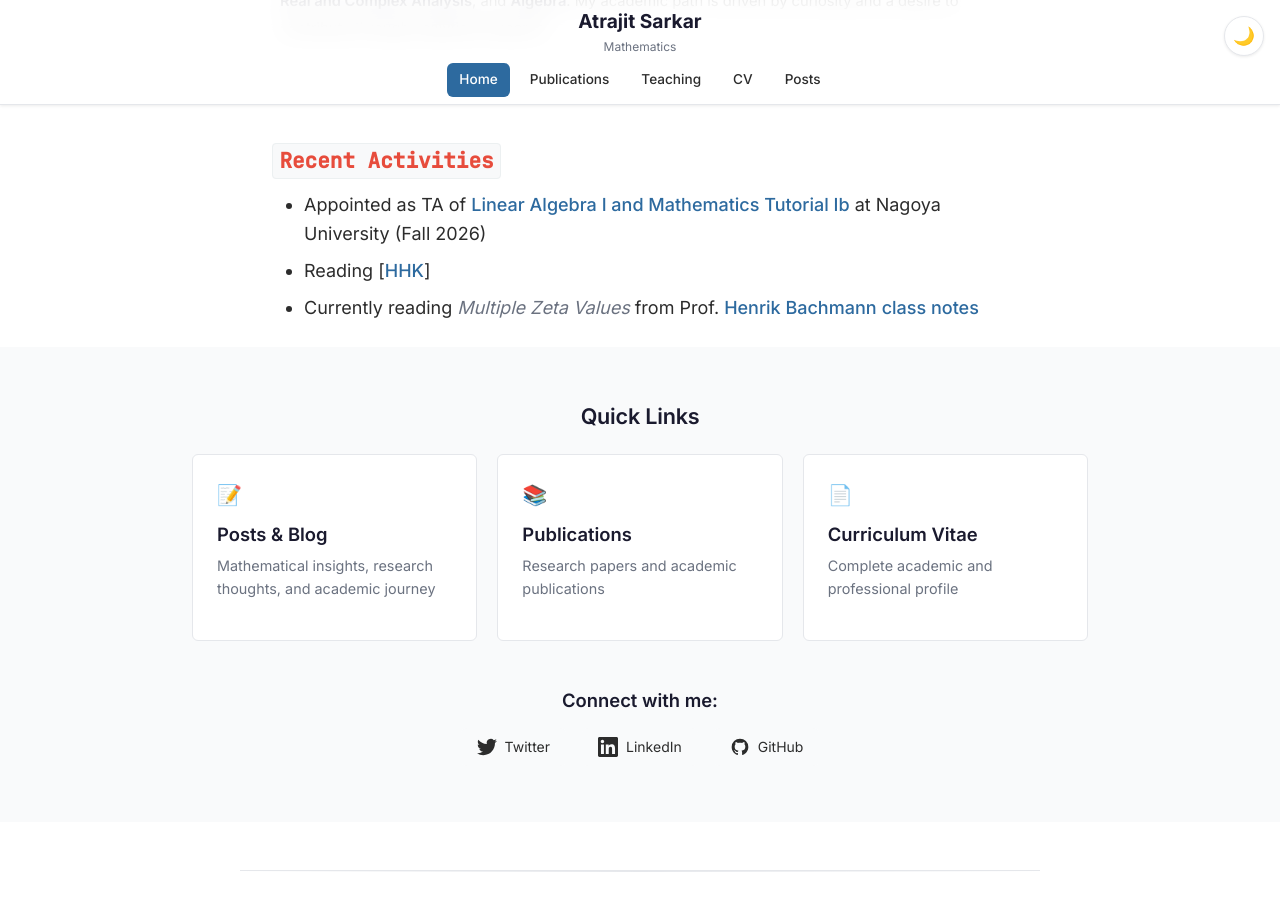
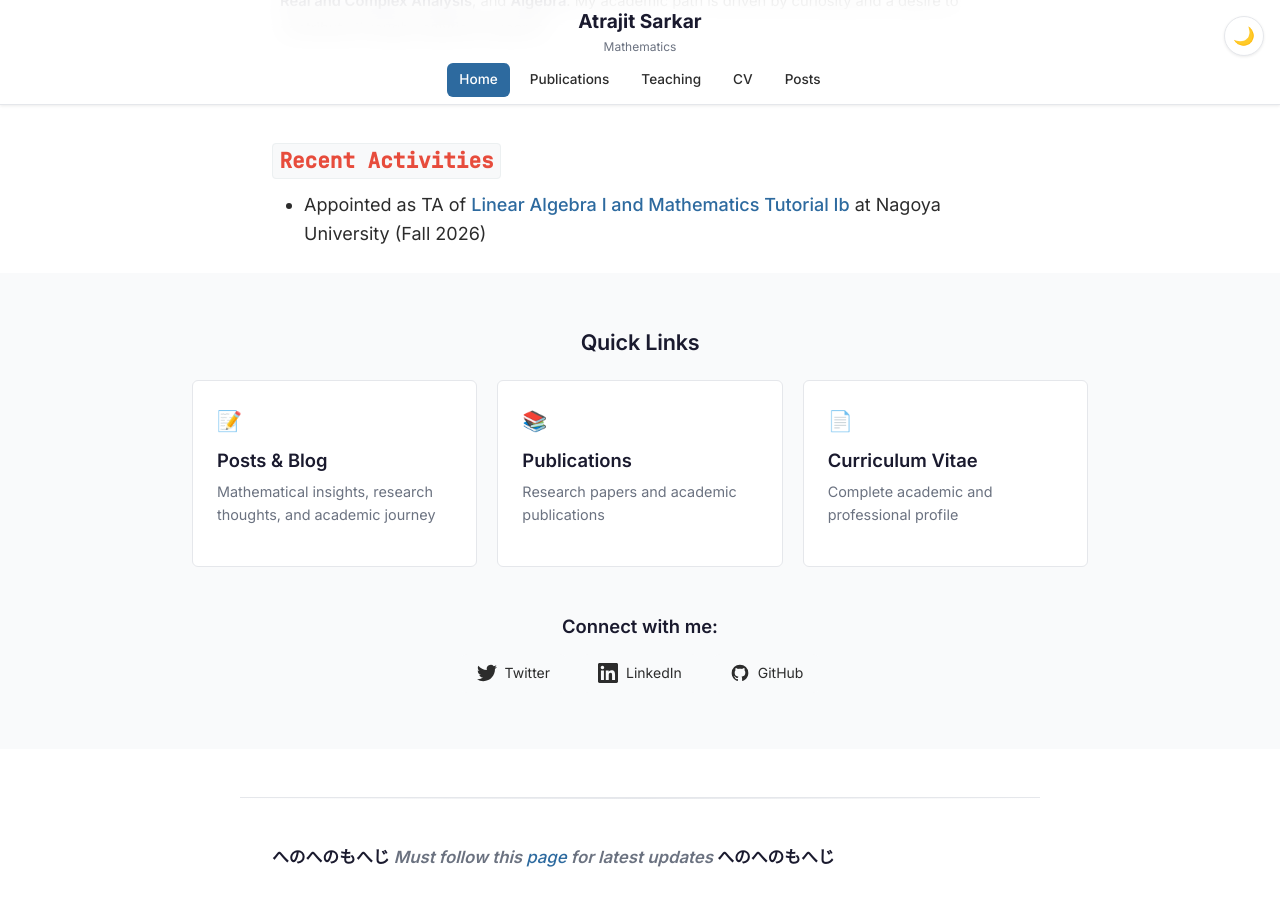
Before and after one commit to atrajit-sarkar/math-portfolio, a Jekyll site: the page built from index.md, in a window 1280 px wide and 900 px high, scrolled down 990 px. Built offline with Jekyll 4.4.1, drawn with Linux system fonts in a browser that asks for light colours.

Commit message:
Comment out reading activities in the Recent Activities section of index.md

```diff
--- a/index.md
+++ b/index.md
@@ -62,8 +62,8 @@
 
 ### `Recent Activities`
 - Appointed as TA of [Linear Algebra I and Mathematics Tutorial Ib](/teaching/) at Nagoya University (Fall 2026)
-- Reading [[HHK](https://arxiv.org/pdf/2602.08176)]
-- Currently reading *Multiple Zeta Values* from Prof. [Henrik Bachmann](https://www.henrikbachmann.com/) [class notes](https://www.henrikbachmann.com/uploads/7/7/6/3/77634444/mzv_2025_lecture_notes_v23.pdf)
+<!-- - Reading [[HHK](https://arxiv.org/pdf/2602.08176)] -->
+<!-- - Currently reading *Multiple Zeta Values* from Prof. [Henrik Bachmann](https://www.henrikbachmann.com/) [class notes](https://www.henrikbachmann.com/uploads/7/7/6/3/77634444/mzv_2025_lecture_notes_v23.pdf) -->
 
 <!-- Quick Links Section -->
 <section class="quick-links">
```
